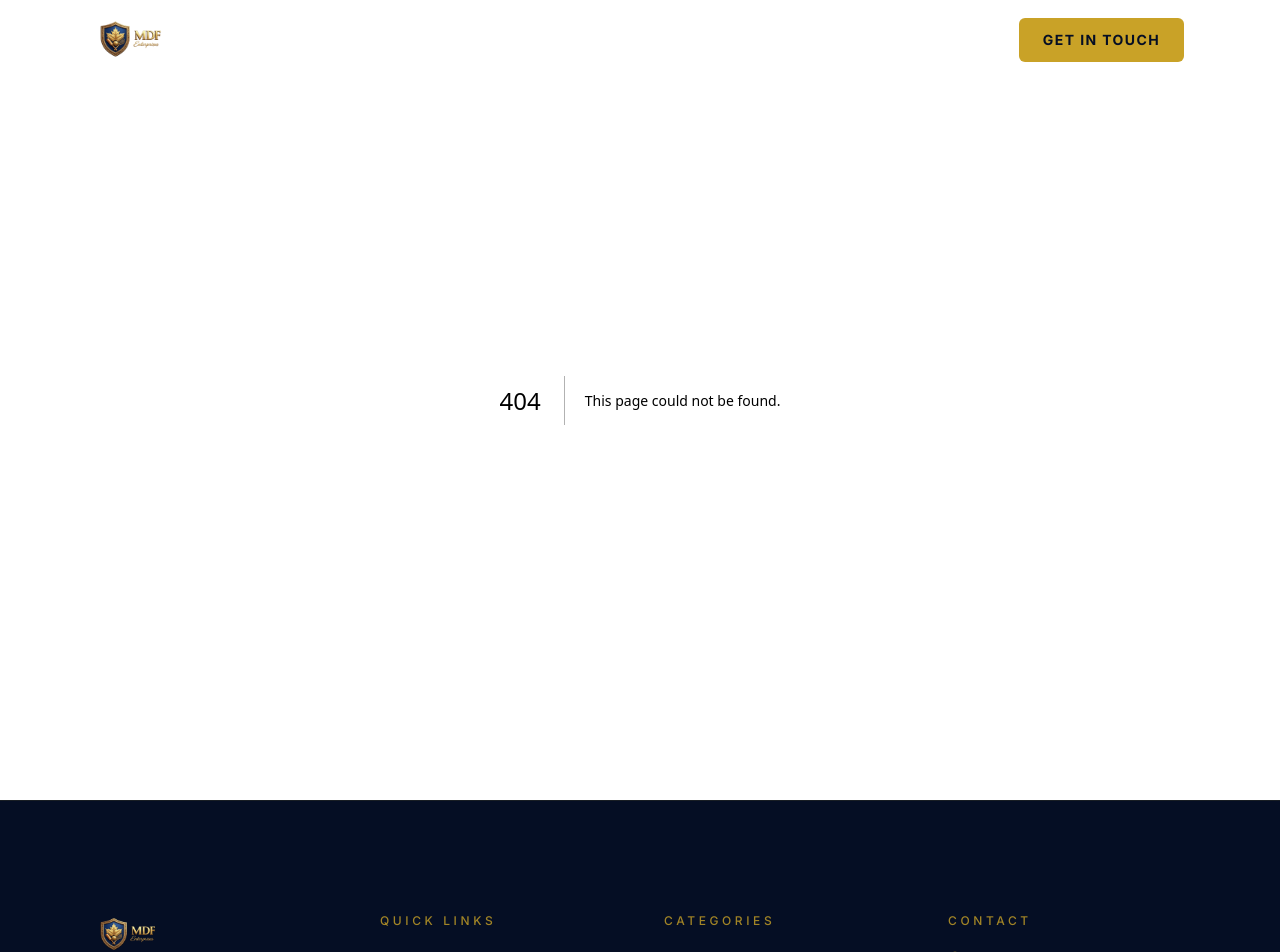
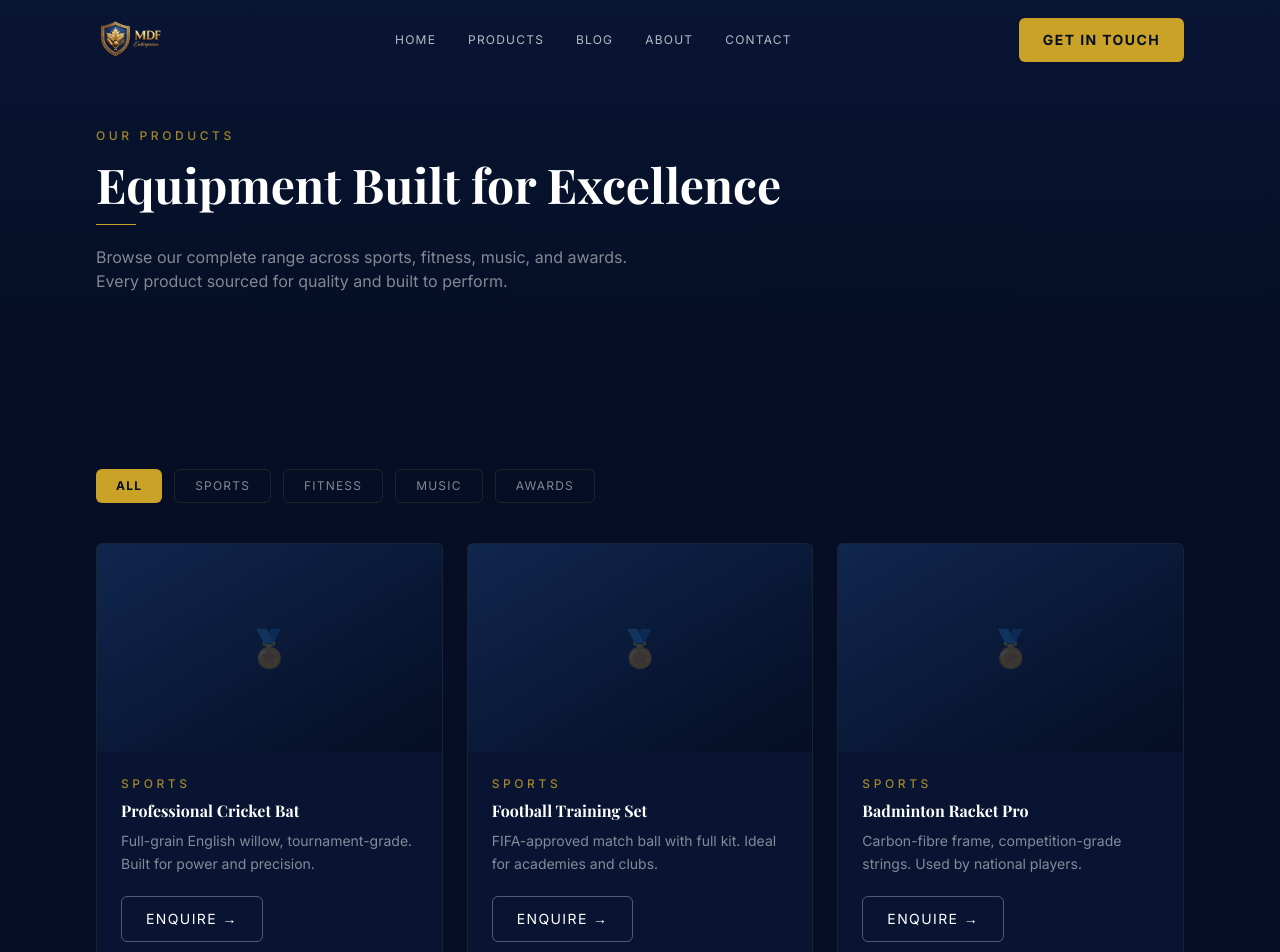
Before and after one commit to plagueeffects-max/supremeSyndicate, a Next.js app in the folder Desktop/zzzSite/: page /products in a window 1280 px wide. Before the commit this address had no page. Shown: the top 952 px of the page. Built offline with nearby package versions, Linux system fonts and the light colour scheme; a web font is replaced by a local one.

Commit message:
feat: add Products page — animated category filter, 3D card grid, search-param aware filter

```diff
--- /dev/null
+++ b/Desktop/zzzSite/app/products/page.tsx
@@ -0,0 +1,20 @@
+import { Suspense } from 'react'
+import type { Metadata } from 'next'
+import { ProductsHero } from '@/components/products/ProductsHero'
+import { ProductGrid } from '@/components/products/ProductGrid'
+
+export const metadata: Metadata = {
+  title: 'Products — MDF Enterprises',
+  description: 'Browse our complete range of sports equipment, fitness gear, musical instruments, and awards.',
+}
+
+export default function ProductsPage() {
+  return (
+    <>
+      <ProductsHero />
+      <Suspense fallback={null}>
+        <ProductGrid />
+      </Suspense>
+    </>
+  )
+}
--- /dev/null
+++ b/Desktop/zzzSite/components/products/CategoryFilter.tsx
@@ -0,0 +1,46 @@
+'use client'
+
+import { motion } from 'framer-motion'
+import { cn } from '@/lib/utils'
+
+const PILLS = [
+  { id: 'all', label: 'All' },
+  { id: 'sports', label: 'Sports' },
+  { id: 'fitness', label: 'Fitness' },
+  { id: 'music', label: 'Music' },
+  { id: 'awards', label: 'Awards' },
+]
+
+interface CategoryFilterProps {
+  active: string
+  onChange: (category: string) => void
+}
+
+export function CategoryFilter({ active, onChange }: CategoryFilterProps) {
+  return (
+    <div className="flex flex-wrap gap-3">
+      {PILLS.map(pill => (
+        <button
+          key={pill.id}
+          onClick={() => onChange(pill.id)}
+          data-active={active === pill.id}
+          className={cn(
+            'relative px-5 py-2 text-xs tracking-widest uppercase rounded-sm transition-colors duration-200',
+            active === pill.id
+              ? 'text-deep font-bold'
+              : 'text-white/50 border border-gold/15 hover:text-white hover:border-gold/40'
+          )}
+        >
+          {active === pill.id && (
+            <motion.div
+              layoutId="active-pill"
+              className="absolute inset-0 bg-gold rounded-sm"
+              transition={{ type: 'spring', stiffness: 400, damping: 30 }}
+            />
+          )}
+          <span className="relative z-10">{pill.label}</span>
+        </button>
+      ))}
+    </div>
+  )
+}
--- /dev/null
+++ b/Desktop/zzzSite/components/products/ProductGrid.tsx
@@ -0,0 +1,80 @@
+'use client'
+
+import { useState, useEffect } from 'react'
+import { motion, AnimatePresence } from 'framer-motion'
+import { TiltCard } from '@/components/ui/TiltCard'
+import { CategoryFilter } from './CategoryFilter'
+import { filterProducts } from '@/data/products'
+import { useSearchParams } from 'next/navigation'
+
+export function ProductGrid() {
+  const searchParams = useSearchParams()
+  const initialCategory = searchParams.get('category') ?? 'all'
+  const [active, setActive] = useState(initialCategory)
+  const filtered = filterProducts(active)
+
+  useEffect(() => {
+    const cat = searchParams.get('category')
+    if (cat) setActive(cat)
+  }, [searchParams])
+
+  return (
+    <section className="section-padding bg-deep">
+      <div className="mx-auto max-w-7xl">
+        <div className="mb-10">
+          <CategoryFilter active={active} onChange={setActive} />
+        </div>
+
+        <motion.div
+          layout
+          className="grid grid-cols-1 sm:grid-cols-2 lg:grid-cols-3 gap-6"
+        >
+          <AnimatePresence mode="popLayout">
+            {filtered.map(product => (
+              <motion.div
+                key={product.id}
+                layout
+                initial={{ opacity: 0, scale: 0.95 }}
+                animate={{ opacity: 1, scale: 1 }}
+                exit={{ opacity: 0, scale: 0.95 }}
+                transition={{ duration: 0.35, ease: 'easeOut' }}
+                className="perspective-1000"
+              >
+                <TiltCard>
+                  <div className="group relative rounded-sm border border-gold/10 bg-navy/40 hover:border-gold/30 transition-colors duration-300 overflow-hidden">
+                    <div className="h-52 bg-gradient-to-br from-navy-light/50 to-deep flex items-center justify-center">
+                      <span className="text-4xl opacity-20">
+                        {product.category === 'sports' && '🏅'}
+                        {product.category === 'fitness' && '💪'}
+                        {product.category === 'music' && '🎵'}
+                        {product.category === 'awards' && '🏆'}
+                      </span>
+                    </div>
+                    <div className="p-6">
+                      <span className="label-gold mb-2 block">{product.category}</span>
+                      <h3 className="font-display text-base font-bold text-white mb-2 leading-snug">
+                        {product.name}
+                      </h3>
+                      <p className="text-white/50 text-sm leading-relaxed mb-5">
+                        {product.description}
+                      </p>
+                      <a href="/#contact" className="btn-ghost text-xs py-2 px-4 inline-flex">
+                        Enquire →
+                      </a>
+                    </div>
+                  </div>
+                </TiltCard>
+              </motion.div>
+            ))}
+          </AnimatePresence>
+        </motion.div>
+
+        {filtered.length === 0 && (
+          <p className="text-center text-white/40 py-20 text-sm tracking-wider">
+            No products in this category yet.
+          </p>
+        )}
+      </div>
+    </section>
+  )
+}
--- /dev/null
+++ b/Desktop/zzzSite/components/products/ProductsHero.tsx
@@ -0,0 +1,21 @@
+import { AnimatedSection } from '@/components/ui/AnimatedSection'
+
+export function ProductsHero() {
+  return (
+    <section className="relative pt-32 pb-16 px-6 md:px-12 lg:px-24 bg-deep overflow-hidden">
+      <div className="absolute inset-0 bg-gradient-to-b from-navy/40 to-transparent pointer-events-none" />
+      <div className="relative mx-auto max-w-7xl">
+        <AnimatedSection>
+          <p className="label-gold mb-4">Our Products</p>
+          <h1 className="font-display text-4xl md:text-5xl font-bold text-white mb-4">
+            Equipment Built for Excellence
+          </h1>
+          <div className="w-10 h-px bg-gold mb-5" />
+          <p className="text-white/50 text-base max-w-xl">
+            Browse our complete range across sports, fitness, music, and awards. Every product sourced for quality and built to perform.
+          </p>
+        </AnimatedSection>
+      </div>
+    </section>
+  )
+}
```
Also changed, not shown: 1 other file (tests, documents, lock files or other folders).
